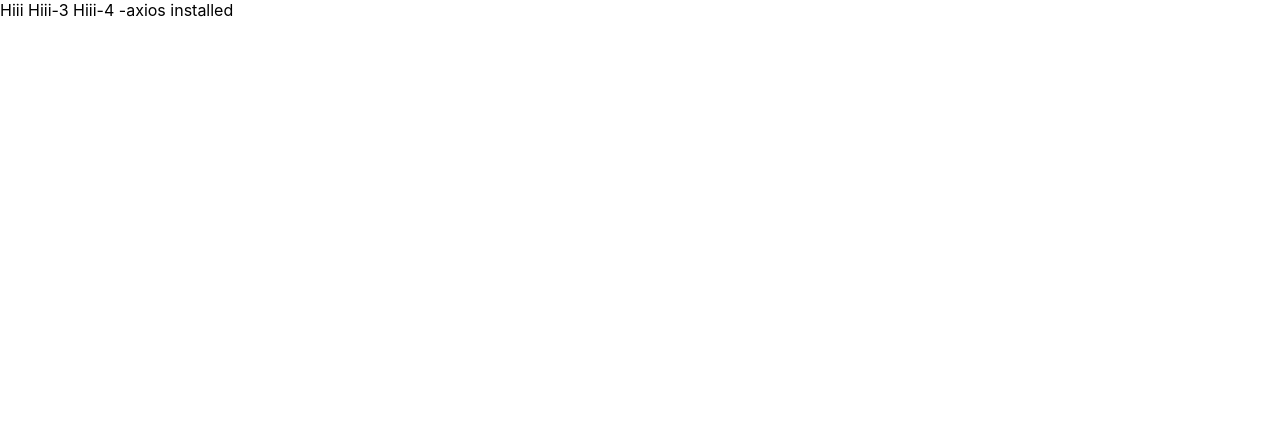
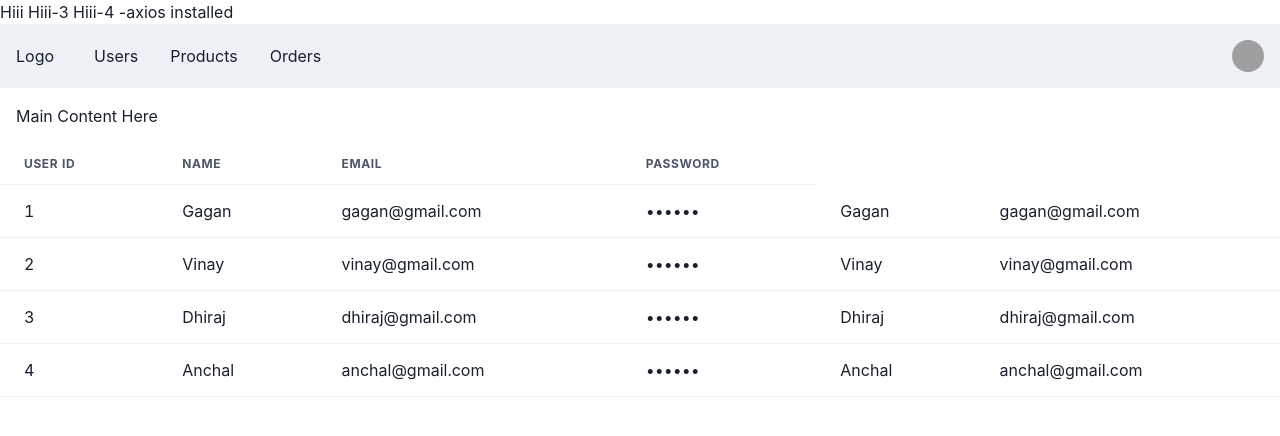
Before and after one commit to isky27/cruel-statement-6938, a React (Create React App) app: page / in a window 1280 px wide. Shown: the top 436 px of the page. Built offline with nearby package versions, Linux system fonts and the light colour scheme; data requests are answered from the project's data file; grey boxes are pictures that could not be loaded.

Commit message:
admin start

```diff
--- /dev/null
+++ b/db.json
@@ -0,0 +1,28 @@
+{
+    "users":[
+        {
+            "id":"1",
+            "name":"Gagan",
+            "email":"gagan@gmail.com",
+            "password":"123456"
+        },
+        {
+            "id": "2",
+            "name": "Vinay",
+            "email": "vinay@gmail.com",
+            "password": "123456"
+        },
+        {
+            "id": "3",
+            "name": "Dhiraj",
+            "email": "dhiraj@gmail.com",
+            "password": "123456"
+        },
+        {
+            "id": "4",
+            "name": "Anchal",
+            "email": "anchal@gmail.com",
+            "password": "123456"
+        }
+    ]
+}
--- a/public/index.html
+++ b/public/index.html
@@ -9,7 +9,6 @@
       name="description"
       content="Web site created using create-react-app"
     />
-    <link rel="apple-touch-icon" href="%PUBLIC_URL%/logo192.png" />
     <!--
       manifest.json provides metadata used when your web app is installed on a
       user's mobile device or desktop. See https://developers.google.com/web/fundamentals/web-app-manifest/
--- a/src/App.js
+++ b/src/App.js
@@ -1,4 +1,5 @@
 import './App.css';
+import Admin_Router from './components/admin/Admin_Home';
 
 function App() {
   return (
@@ -7,6 +8,7 @@ function App() {
     Hiii-3
     Hiii-4
     -axios installed
+    <Admin_Router/>
     </div>
   );
 }
--- /dev/null
+++ b/src/components/admin/Admin_Home.jsx
@@ -0,0 +1,14 @@
+import React from 'react'
+import Header from './components/Header'
+import Router from './components/Router'
+
+const Admin_Router = () => {
+  return (
+    <div>
+      <Header/>
+      <Router/>
+    </div>
+  )
+}
+
+export default Admin_Router
--- /dev/null
+++ b/src/components/admin/components/Header.jsx
@@ -0,0 +1,103 @@
+import {
+  Box,
+  Flex,
+  Avatar,
+  HStack,
+  Link,
+  IconButton,
+  Button,
+  Menu,
+  MenuButton,
+  MenuList,
+  MenuItem,
+  MenuDivider,
+  useDisclosure,
+  useColorModeValue,
+  Stack,
+} from "@chakra-ui/react";
+import { HamburgerIcon, CloseIcon } from "@chakra-ui/icons";
+
+const Links = ["Users", "Products", "Orders"];
+
+const NavLink = ({children}) => (
+  <Link
+    px={2}
+    py={1}
+    rounded={"md"}
+    _hover={{
+      textDecoration: "none",
+      bg: useColorModeValue("gray.200", "gray.700"),
+    }}
+    href={"#"}
+  >
+    {children}
+  </Link>
+);
+
+export default function Simple() {
+  const { isOpen, onOpen, onClose } = useDisclosure();
+
+  return (
+    <>
+      <Box bg={useColorModeValue("gray.100", "gray.900")} px={4}>
+        <Flex h={16} alignItems={"center"} justifyContent={"space-between"}>
+          <IconButton
+            size={"md"}
+            icon={isOpen ? <CloseIcon /> : <HamburgerIcon />}
+            aria-label={"Open Menu"}
+            display={{ md: "none" }}
+            onClick={isOpen ? onClose : onOpen}
+          />
+          <HStack spacing={8} alignItems={"center"}>
+            <Box>Logo</Box>
+            <HStack
+              as={"nav"}
+              spacing={4}
+              display={{ base: "none", md: "flex" }}
+            >
+              {Links.map((link) => (
+                <NavLink key={link}>{link}</NavLink>
+              ))}
+            </HStack>
+          </HStack>
+          <Flex alignItems={"center"}>
+            <Menu>
+              <MenuButton
+                as={Button}
+                rounded={"full"}
+                variant={"link"}
+                cursor={"pointer"}
+                minW={0}
+              >
+                <Avatar
+                  size={"sm"}
+                  src={
+                    "https://images.unsplash.com/photo-1493666438817-866a91353ca9?ixlib=rb-0.3.5&q=80&fm=jpg&crop=faces&fit=crop&h=200&w=200&s=b616b2c5b373a80ffc9636ba24f7a4a9"
+                  }
+                />
+              </MenuButton>
+              <MenuList>
+                <MenuItem>Link 1</MenuItem>
+                <MenuItem>Link 2</MenuItem>
+                <MenuDivider />
+                <MenuItem>Link 3</MenuItem>
+              </MenuList>
+            </Menu>
+          </Flex>
+        </Flex>
+
+        {isOpen ? (
+          <Box pb={4} display={{ md: "none" }}>
+            <Stack as={"nav"} spacing={4}>
+              {Links.map((link) => (
+                <NavLink key={link}>{link}</NavLink>
+              ))}
+            </Stack>
+          </Box>
+        ) : null}
+      </Box>
+
+      <Box p={4}>Main Content Here</Box>
+    </>
+  );
+}
--- /dev/null
+++ b/src/components/admin/components/Router.jsx
@@ -0,0 +1,14 @@
+import React from 'react'
+import { Route, Routes } from 'react-router-dom'
+import Users from './user/Users'
+
+
+const Router = () => {
+  return (
+    <Routes>
+      <Route path="/" element={<Users/>}></Route>
+    </Routes>
+  );
+}
+
+export default Router
--- /dev/null
+++ b/src/components/admin/components/user/User.jsx
@@ -0,0 +1,26 @@
+import React from 'react'
+import useShowPassword from "../../hooks/useShowPassword";
+import {
+  Tr,
+  Td,
+} from "@chakra-ui/react";
+
+const User = ({prop}) => {
+
+    const { hide, handleShow } = useShowPassword();
+
+  return (
+    <Tr>
+      <Td>{prop.id}</Td>
+      <Td>{prop.name}</Td>
+      <Td>{prop.email}</Td>
+      <Td className={hide} onClick={handleShow}>
+        {prop.password}
+      </Td>
+      <Td>{prop.name}</Td>
+      <Td>{prop.email}</Td>
+    </Tr>
+  );
+}
+
+export default User
--- /dev/null
+++ b/src/components/admin/components/user/Users.jsx
@@ -0,0 +1,58 @@
+import React, { useEffect, useState } from 'react'
+import {
+  Table,
+  Thead,
+  Tbody,
+  Tr,
+  Th,
+  Td,
+  TableContainer,
+} from "@chakra-ui/react";
+import axios from 'axios';
+import "./user.css"
+import useShowPassword from '../../hooks/useShowPassword';
+import User from './User';
+
+const Users = () => {
+
+    const [users, setUers] = useState([])
+
+    const {hide,handleShow} = useShowPassword()
+
+    const getUsers = async() =>{
+         let response = await axios.get("http://localhost:8080/users");
+         let data = response.data;
+         setUers(data)
+    }
+
+   useEffect(()=>{
+    getUsers()
+   },[])
+
+   console.log(users)
+  return (
+    <div>
+      <TableContainer>
+        <Table variant="simple">
+          <Thead>
+            <Tr>
+              <Th>User Id</Th>
+              <Th>Name</Th>
+              <Th>Email</Th>
+              <Th>Password</Th>
+            </Tr>
+          </Thead>
+          <Tbody>
+            {users.map((el)=>{
+              return (
+                <User key={el.id} prop={el}/>
+              );
+            })}
+          </Tbody>
+        </Table>
+      </TableContainer>
+    </div>
+  );
+}
+
+export default Users
--- /dev/null
+++ b/src/components/admin/components/user/user.css
@@ -0,0 +1,5 @@
+.notShow { -webkit-text-security: disc; /* Default */ }
+
+.show{
+    display: block;
+}
--- /dev/null
+++ b/src/components/admin/hooks/useShowPassword.jsx
@@ -0,0 +1,19 @@
+import React, {useState } from 'react'
+
+const useShowPassword = () => {
+
+    const [hide, setHide] = useState("notShow");
+
+    const handleShow=()=>{
+        if(hide==="show"){
+            setHide("notShow")
+        }else{
+            setHide("show")
+        }
+    }
+  return (
+    {hide, handleShow}
+  )
+}
+
+export default useShowPassword
--- a/src/index.js
+++ b/src/index.js
@@ -2,10 +2,17 @@ import React from 'react';
 import ReactDOM from 'react-dom/client';
 import './index.css';
 import App from './App';
+import { ChakraProvider } from '@chakra-ui/react';
+import { BrowserRouter } from 'react-router-dom';
 
 const root = ReactDOM.createRoot(document.getElementById('root'));
 root.render(
-    <App />
+  <ChakraProvider>
+    <BrowserRouter>
+      <App />
+    </BrowserRouter>
+  </ChakraProvider>
+
 );
 
 // If you want to start measuring performance in your app, pass a function
```
Also changed, not shown: package.json (+7 -0 lines), 1 other file (tests, documents, lock files or other folders).
